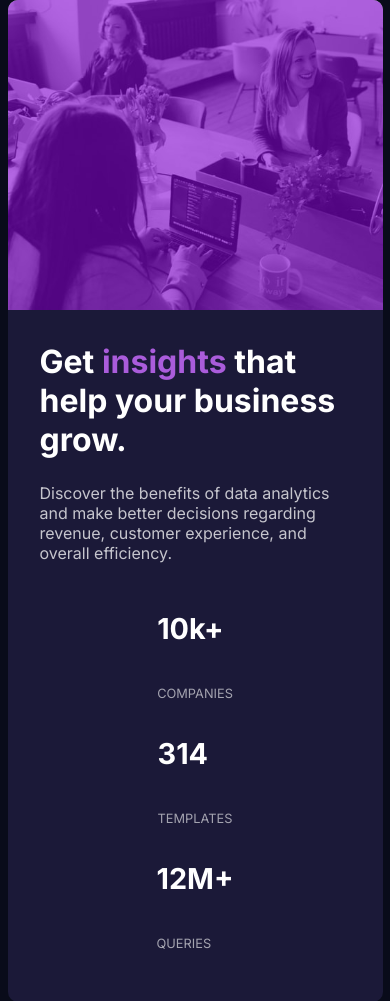
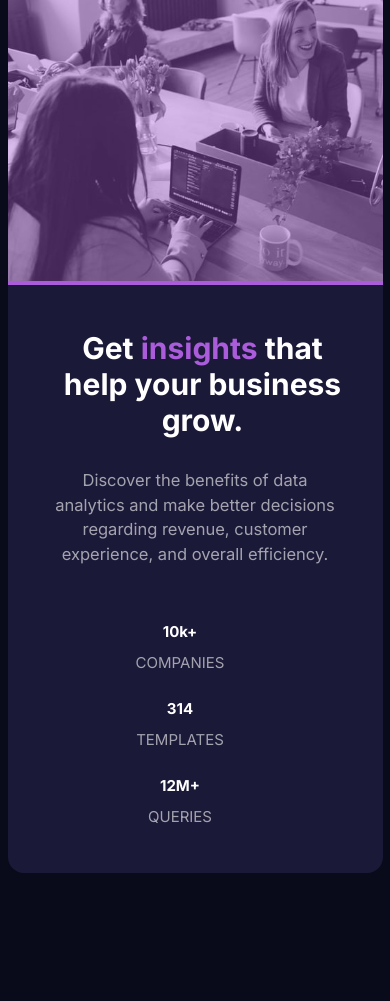
Before and after one commit to Lynzyn/card-component-html-css, a plain HTML site: page index.html in a window 390 px wide. After the commit the page ends 873 px from the top, so only its background shows below. Drawn offline with Linux system fonts and the light colour scheme.

Commit message:
Update indexstyle.css

```diff
--- a/indexstyle.css
+++ b/indexstyle.css
@@ -1,132 +1,103 @@
-@import url('https://fonts.googleapis.com/css2?family=Inter:wght@100..900&display=swap');
-
-* {
-    margin: 0;
-    padding: 0;
-    box-sizing: border-box;
-    font-family: "Inter", sans-serif;
-}
-
-body {
+@import url('https://fonts.googleapis.com/css2?family=Inter:opsz,wght@14..32,100..900&display=swap');
+body{
     background-color: hsl(233, 47%, 7%);
     display: flex;
     justify-content: center;
     align-items: center;
-    min-height: 100vh;
+    height: 100vh;
 
 }
+*{
+    color: hsl(0, 0%, 100%);
+    margin: 0;
+    padding: 0;
+    box-sizing: border-box;
+    font-size: 15px;
+    font-family: "Inter",sans-serif;
+}
+.card{
+    background-color: hsl(244, 38%, 16%);
+    width: 1440px;
+    display: flex;
+    height: 450px;
+    border-radius: 16px;
+    overflow: hidden;
 
-.card {
-    background-color: hsl(244, 38%, 16%);
-    display: flex;
-    flex-wrap: wrap;
-    max-width: 1440px;
-    border-radius: 10px;
-    overflow: hidden;
 }
-
-.card-left {
-    flex: 1;
-    padding: 4rem;
-    color: white;
+.card-right{
+    width: 50%;
+    background-color: hsl(277, 64%, 61%);
+}
+.card-right img{
+    width: 100%;
+    height: 100%;
+    opacity: 0.6;
+}
+.card-left{
+    width: 50%;
     text-align: left;
-    min-width: 300px;
+    padding: 5rem;
 }
-
-.card-left h1 {
-    font-size: 2.5rem;
-    margin-bottom: 1.5rem;
+.card-left h1{
+    font-size: 3rem;
+    margin-bottom: 2rem;
 }
-
-.purple {
+.purple{
     color: hsl(277, 64%, 61%);
+    font-size: 3rem;
 }
-
-.card-left p {
-    font-size: 1rem;
-    color: hsla(0, 0%, 100%, 0.75);
+.card-left p{
+    font-size: 1.1rem;
+    max-width: 100%;
+    width: 400px;
     margin-bottom: 2rem;
-    max-width: 400px;
+    line-height: 1.5;
+    color: hsla(0, 0%, 100%, 0.6);
 }
-
 .card-left ul {
     display: flex;
     list-style: none;
-    justify-content: space-between;
-    max-width: 100%;
+
 }
+.card-left ul li{
+    margin-right: 4rem;
+    font-weight: bold;
+    font-size: 1.7rem;
+    margin-top: 1rem;
 
-.card-left ul li {
-    text-align: left;
-    font-size: 1.5rem;
-    font-weight: bold;
 }
-
-.number {
-    display: block;
-    font-size: 1.8rem;
-}
-
-.list {
+.list{
     font-weight: 400;
-    font-size: 0.8rem;
     color: hsla(0, 0%, 100%, 0.6);
 }
+@media only screen and (max-width: 960px) {
+    .card{
+        width: 375px;
+        height: auto;
+        flex-direction: column;
 
-.card-right {
-    flex: 1;
-    position: relative;
-    min-width: 300px;
-}
+    }
+    .card-left,.card-right{
+        width: 100%;
+        height: 100%;
 
-.card-right img {
-    width: 100%;
-    height: 100%;
-    display: block;
-}
-
-.overlay {
-    position: absolute;
-    top: 0;
-    left: 0;
-    width: 100%;
-    height: 100%;
-    background-color: hsl(277, 95%, 43%);
-    opacity: 0.6;
-}
-
-@media (max-width: 960px) {
-    .card {
+    }
+    .card-left{
+        order: 2;
+        text-align: center;
+        padding: 3rem;
+    }
+    .card-left h1{
+        font-size: 2rem;
+        width: 300px;
+    }
+    .purple{
+        font-size: 2rem;
+    }
+    .card-left ul {
         flex-direction: column;
-        max-width: 375px;
-        text-align: center;
+        margin-left: 2rem;
     }
 
-    .card-left {
-        padding: 2rem;
-        order: 2;
-    }
 
-    .card-left h1 {
-        font-size: 2rem;
-    }
-
-    .card-left p {
-        font-size: 1rem;
-        max-width: 100%;
-    }
-
-    .card-left ul {
-        flex-direction: column;
-        align-items: center;
-        padding: 0;
-    }
-
-    .card-left ul li {
-        margin: 1rem 0;
-    }
-
-    .card-right {
-        width: 100%;
-    }
 }
```
